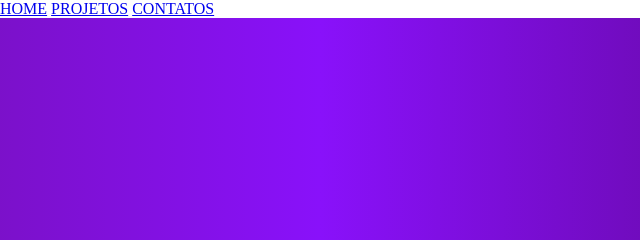
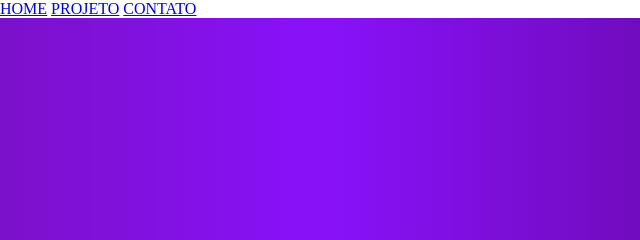
Before and after one commit to Adrianodvs013/Minha-pagina, a plain HTML site: page index.html in a window 1280 px wide. Shown: the top 240 px of the page, 0-640 px from the left. Drawn offline with Linux system fonts and the light colour scheme.

Commit message:
Update index.html

```diff
--- a/index.html
+++ b/index.html
@@ -13,8 +13,8 @@
 
     <nav>
         <a href="#">HOME</a>
-        <a href="#">PROJETOS</a>
-        <a href="#">CONTATOS</a>
+        <a href="#">PROJETO</a>
+        <a href="#">CONTATO</a>
     </nav>
 
     <section class="container">
```
